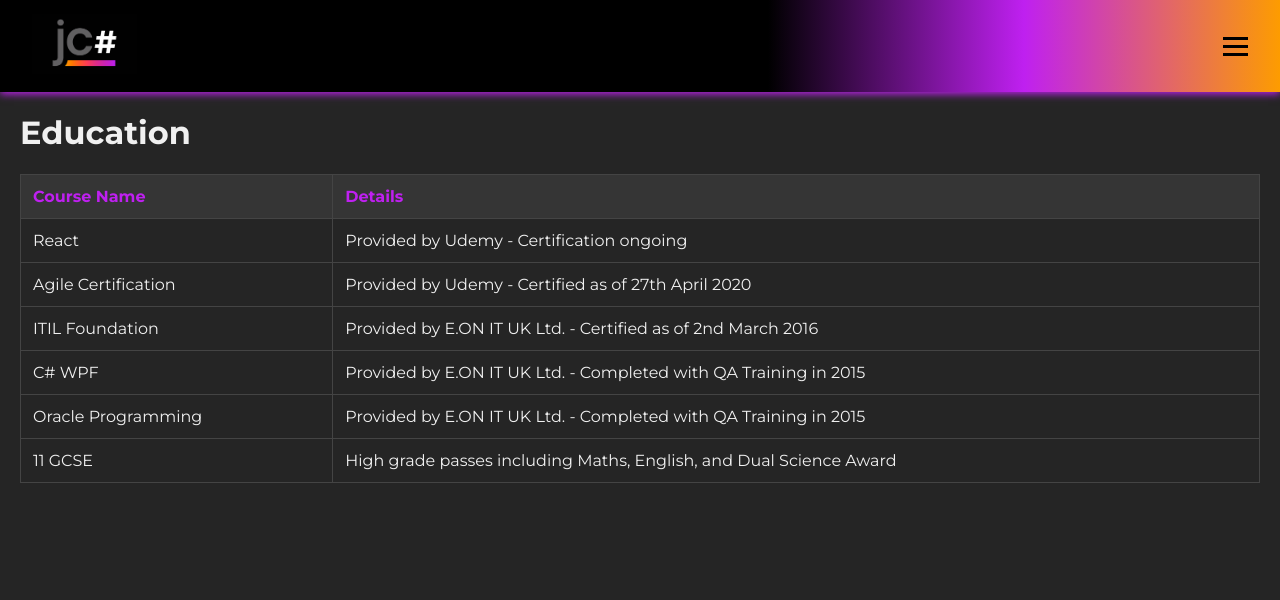
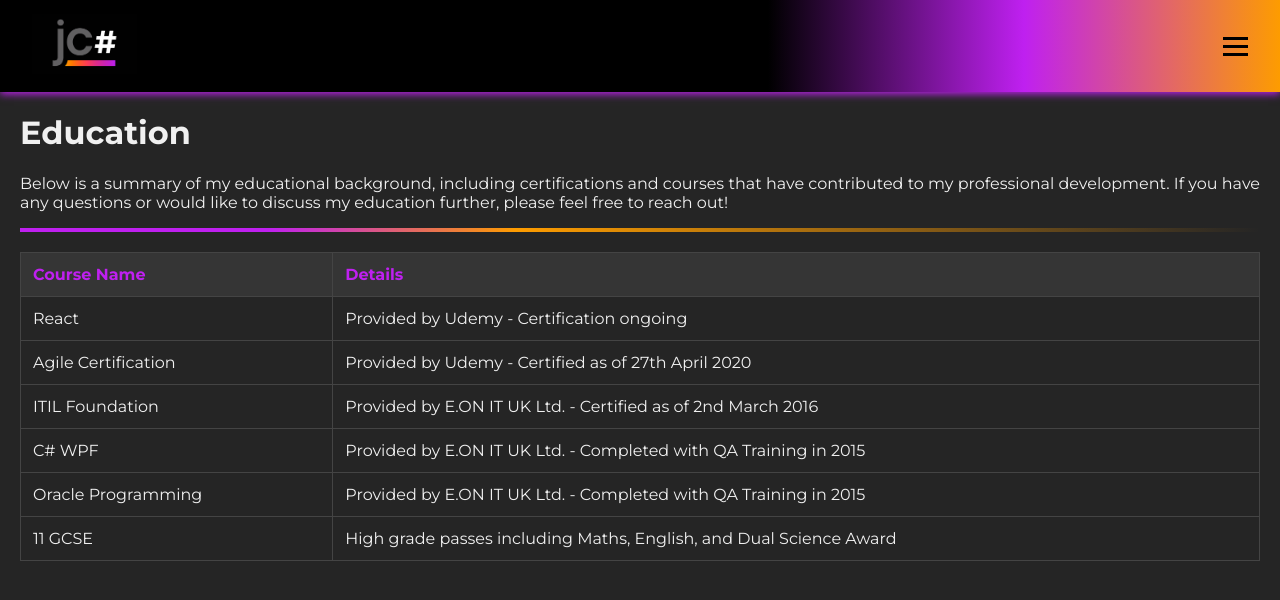
Before and after one commit to jacon-dev/website, a React (Create React App) app: page /website/education in a window 1280 px wide. Shown: the top 600 px of the page. Built offline with nearby package versions, Linux system fonts and the light colour scheme; the HTML template or start-up script is replaced by a standard one.

Commit message:
tidying up minor details

```diff
--- a/src/components/Education/Education.js
+++ b/src/components/Education/Education.js
@@ -5,6 +5,11 @@ import './Education.css';
 const Education = () => (
   <div className="content-div">
     <h1>Education</h1>
+    <p>
+      Below is a summary of my educational background, including certifications and courses that have contributed to my professional development.
+      If you have any questions or would like to discuss my education further, please feel free to reach out!
+    </p>
+    <div className="gradient-divider"></div>
     <table className="education-table">
       <thead>
         <tr>
--- a/src/components/Experience/data/experienceData.js
+++ b/src/components/Experience/data/experienceData.js
@@ -10,7 +10,7 @@ const companies = [
           <>
             <h2>Senior Software Engineer</h2>
             <p>
-              I'm a senior software engineer working in a self organising agile team of nine engineers with a DevOps mindset, responsible for delivering a core commercial transformation program for finance.
+              I'm a senior software engineer working in a self organising, global agile team of nine engineers with a DevOps mindset, responsible for delivering a core commercial transformation program for finance.
               I work closely with the transformation project team and finance architects to take high-level designs and delivery enterprise level integration solutions for SAP in the finance area.
             </p>
             <p>
```
